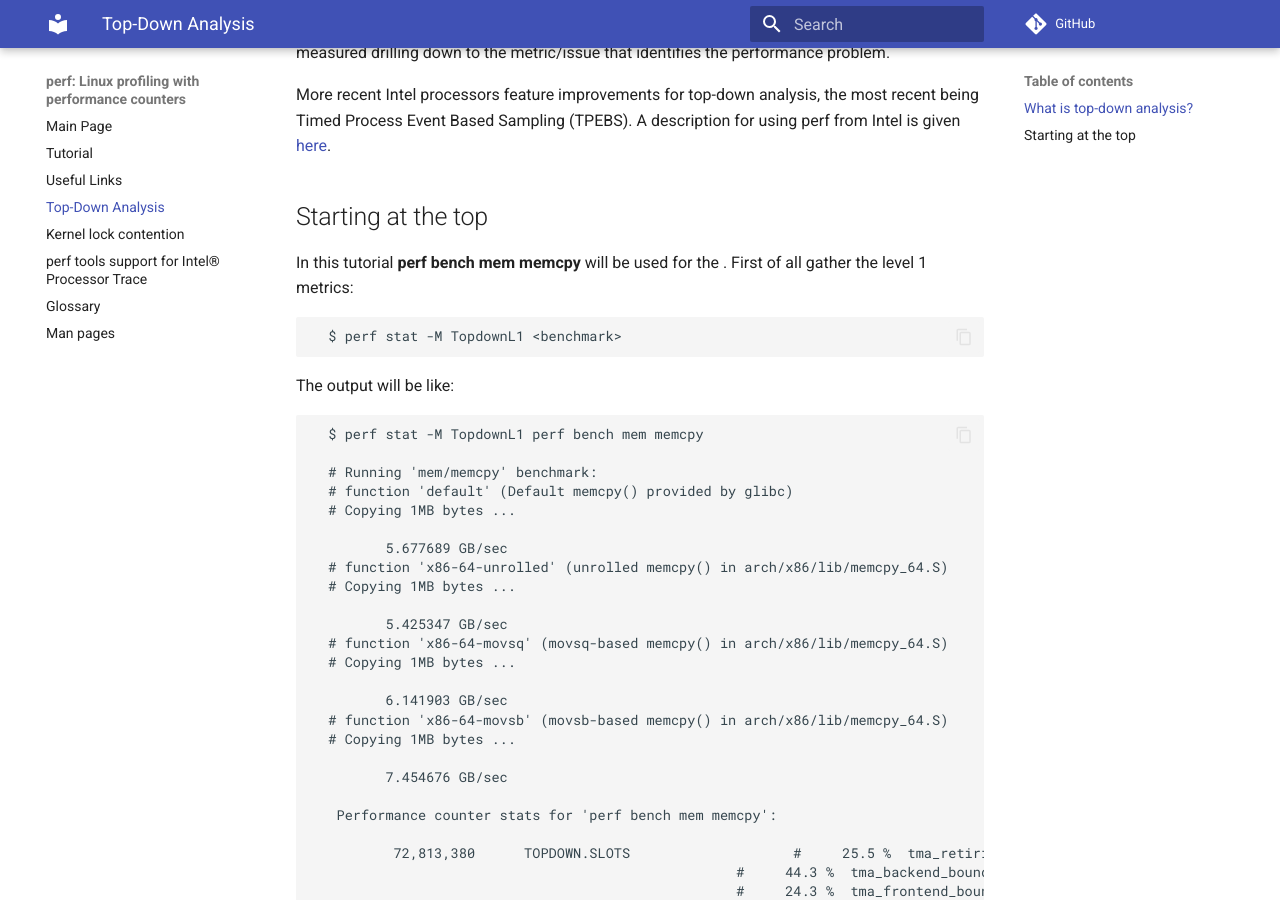
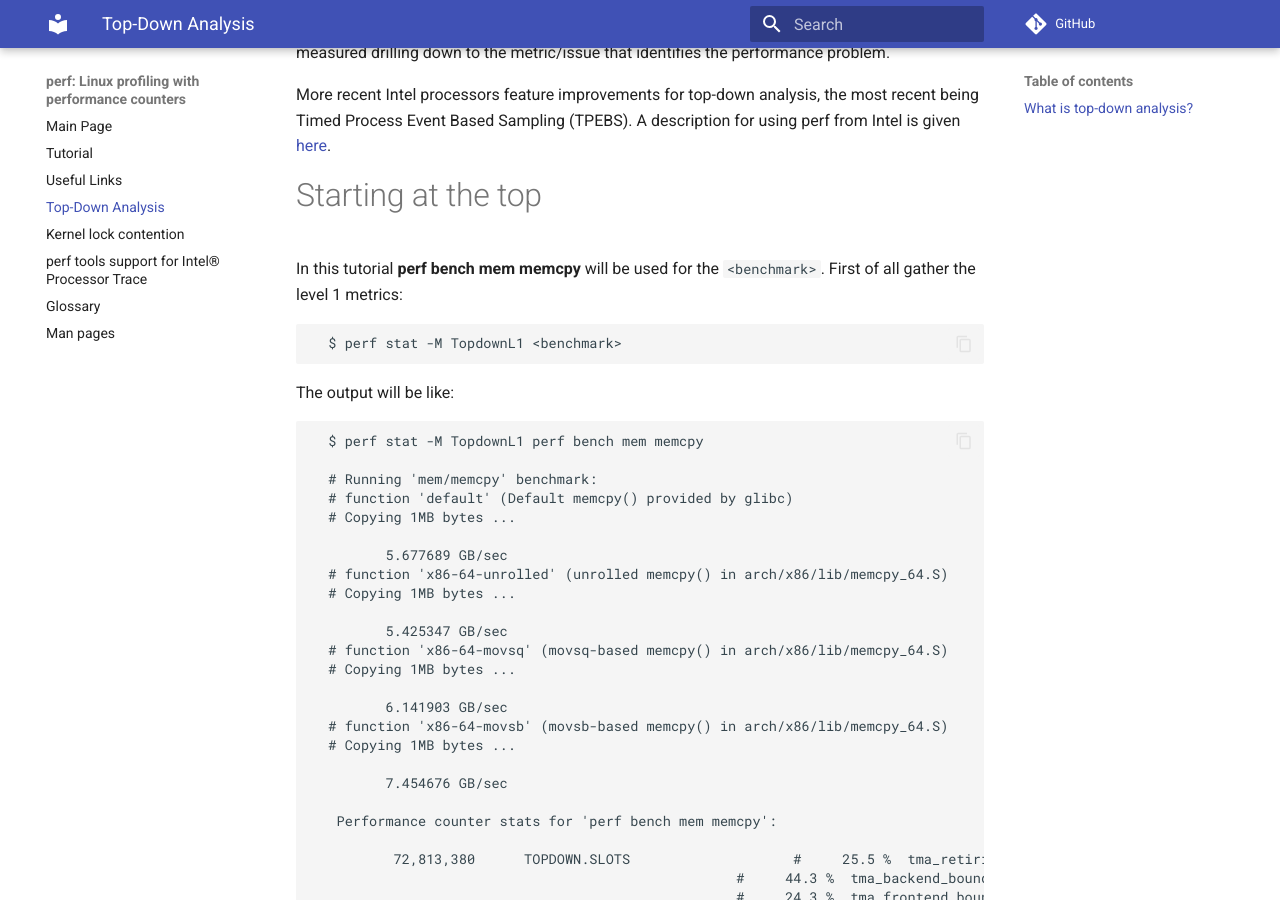
Before and after one commit to perfwiki/main, an MkDocs documentation site: the page built from docs/top-down-analysis.md, in a window 1280 px wide and 900 px high, scrolled down 435 px. Built offline with MkDocs 1.6.1 and Material for MkDocs 9.7.7, drawn with Linux system fonts in a browser that asks for light colours; comment, search, counter and statistics services are not loaded.

Commit message:
top-down-analysis: Fix markdown tags
Fix incorrectly applied markdown tags.

Fix: missing benchmark tag #10
Signed-off-by: Yunseong Kim <yskelg@gmail.com>

````diff
--- a/docs/top-down-analysis.md
+++ b/docs/top-down-analysis.md
@@ -22,9 +22,9 @@ most recent being Timed Process Event Based Sampling (TPEBS). A description for
 using perf from Intel is given
 [here](https://www.intel.com/content/www/us/en/developer/articles/technical/timed-process-event-based-sampling-tpebs.html).
 
-## Starting at the top
+# Starting at the top
 
-In this tutorial **perf bench mem memcpy** will be used for the **<benchmark>**. First of all gather the level 1 metrics:
+In this tutorial **perf bench mem memcpy** will be used for the `<benchmark>`. First of all gather the level 1 metrics:
 ```sh
   $ perf stat -M TopdownL1 <benchmark>
 ```
````
